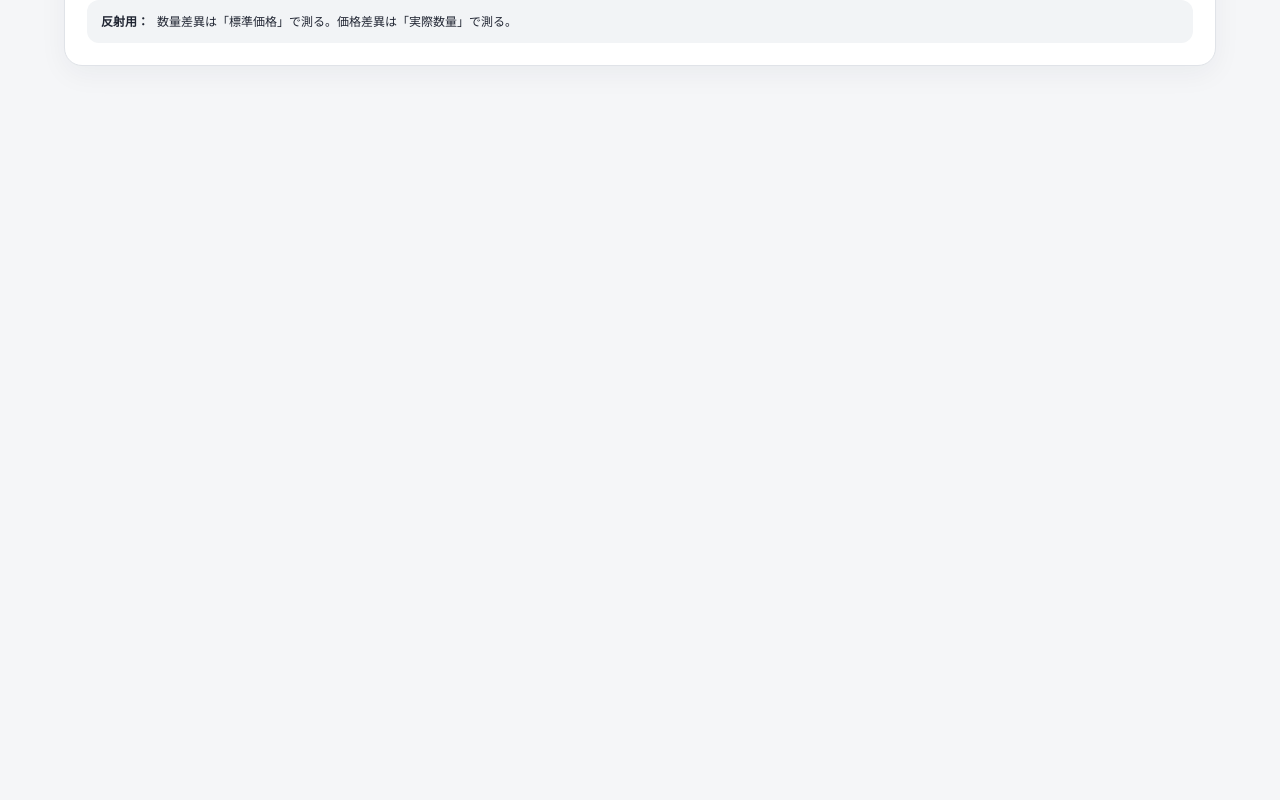
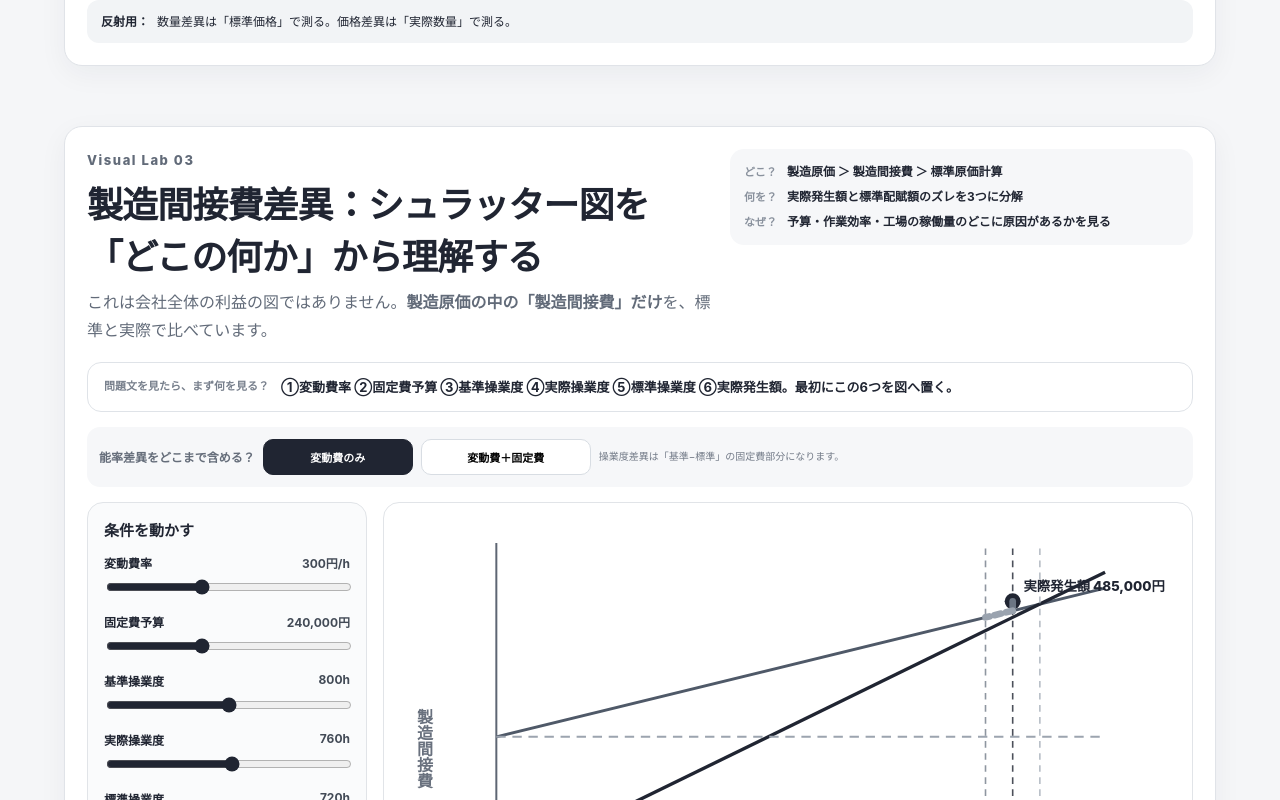
Before and after one commit to butyukunn82/boki2-cost-learning, a React (Vite) app: page / in a window 1280 px wide. Shown: the part 3420-4220 px from the top of the page. Before the commit the page ends 3546 px from the top, so only its background shows below. Built offline with nearby package versions, Linux system fonts and the light colour scheme.

Commit message:
feat: mount manufacturing overhead variance lab

```diff
--- a/src/main.tsx
+++ b/src/main.tsx
@@ -3,10 +3,12 @@ import ReactDOM from 'react-dom/client'
 import App from './App'
 import ProcessCostLab from './features/ProcessCostLab'
 import VarianceLab from './features/VarianceLab'
+import OverheadVarianceLab from './features/OverheadVarianceLab'
 import './styles/app.css'
 import './styles/flow-fix.css'
 import './styles/process-lab.css'
 import './styles/variance-lab.css'
+import './styles/overhead-lab.css'
 
 ReactDOM.createRoot(document.getElementById('root')!).render(
   <React.StrictMode>
@@ -14,6 +16,7 @@ ReactDOM.createRoot(document.getElementById('root')!).render(
     <div className="standalone-lab">
       <ProcessCostLab />
       <VarianceLab />
+      <OverheadVarianceLab />
     </div>
   </React.StrictMode>,
 )
```
